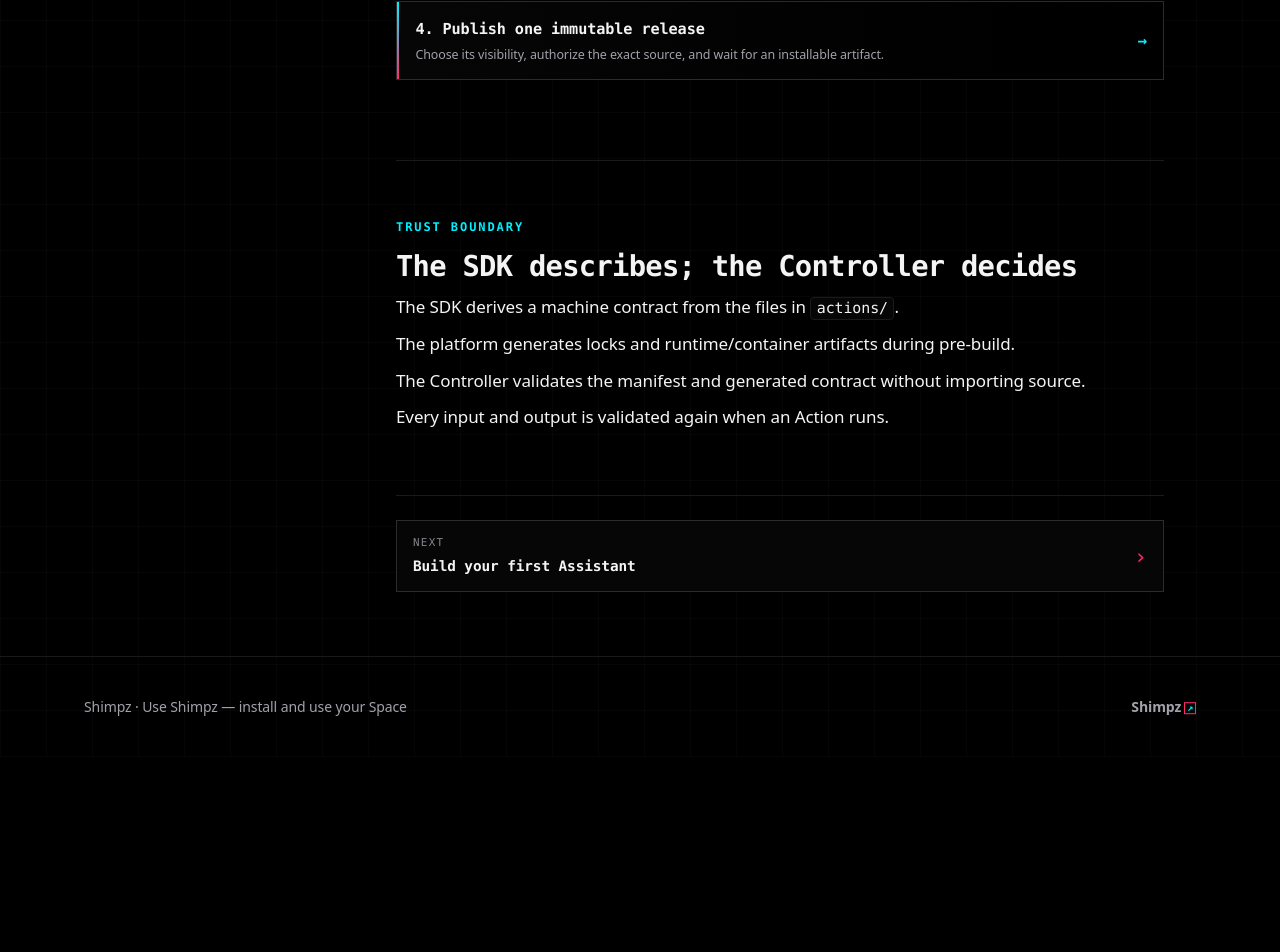
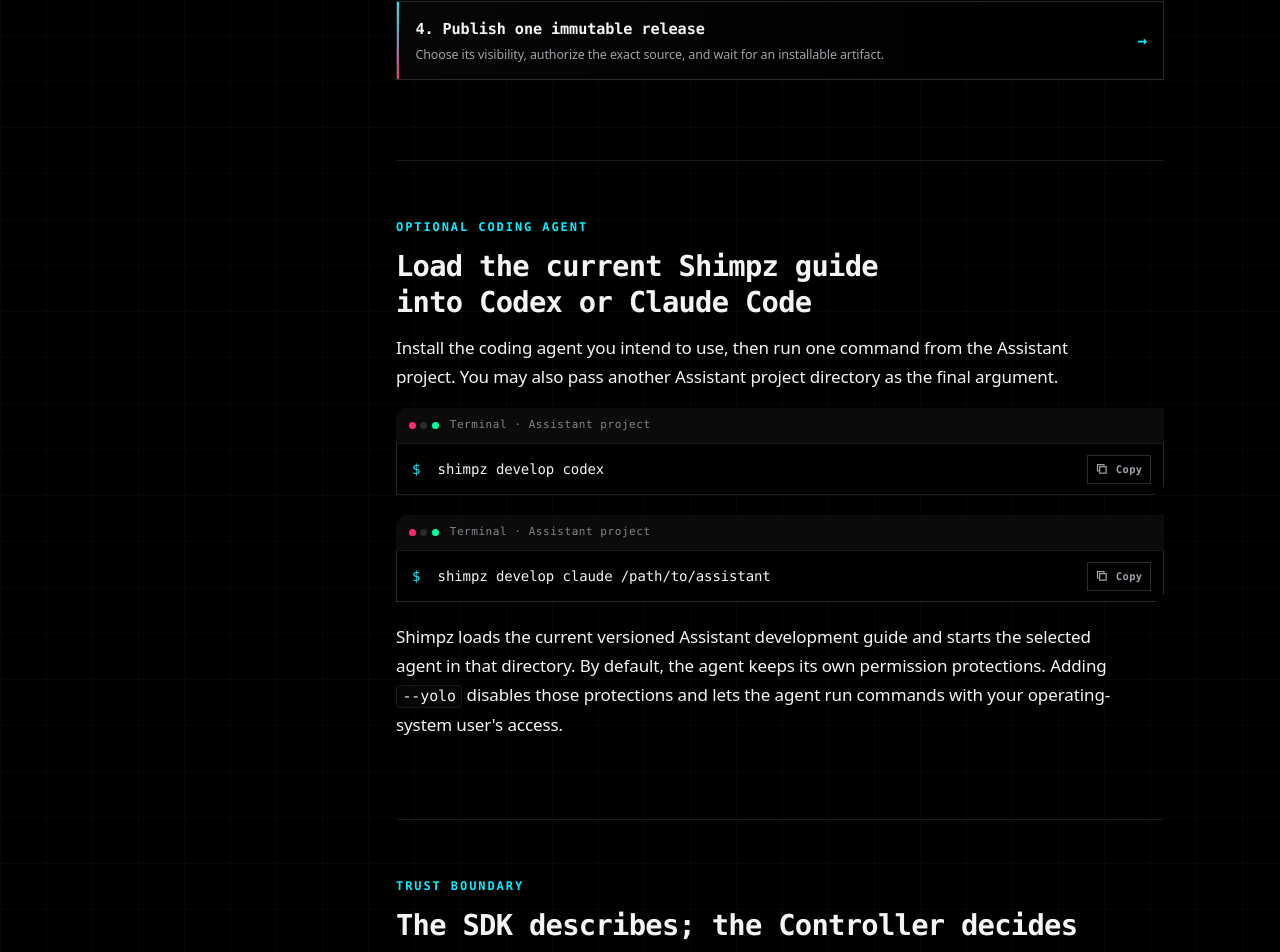
Before and after one commit to TheShimpz/shimpz-docs, a SvelteKit app: page /developers in a window 1280 px wide. Shown: the part 1017-1969 px from the top of the page. Before the commit the page ends 1774 px from the top, so only its background shows below. Built offline with nearby package versions, Linux system fonts and the light colour scheme.

Commit message:
docs: document the coding-agent handoff
Verified against shimpz-cli 0.4.3 at commit 0ab2e993d8e74acc50c9ba2a0ae35c3086355289.

```diff
--- a/src/routes/developers/+page.svelte
+++ b/src/routes/developers/+page.svelte
@@ -1,3 +1,7 @@
+<script lang="ts">
+  import CodeBlock from "$lib/components/CodeBlock.svelte";
+</script>
+
 <svelte:head>
   <title>Build a Shimpz Assistant — Shimpz docs</title>
   <link rel="canonical" href="https://docs.shimpz.com/developers/" />
@@ -47,6 +51,30 @@
   </ul>
 </section>
 
+<section class="guide-section" aria-labelledby="develop-title">
+  <span class="section-label">Optional coding agent</span>
+  <h2 id="develop-title">Load the current Shimpz guide into Codex or Claude Code</h2>
+  <p>
+    Install the coding agent you intend to use, then run one command from the Assistant project. You may also pass
+    another Assistant project directory as the final argument.
+  </p>
+  <CodeBlock
+    label="Start Codex in the current Assistant project"
+    title="Terminal · Assistant project"
+    lines={[{ value: "shimpz develop codex" }]}
+  />
+  <CodeBlock
+    label="Start Claude Code in another Assistant project"
+    title="Terminal · Assistant project"
+    lines={[{ value: "shimpz develop claude /path/to/assistant" }]}
+  />
+  <p>
+    Shimpz loads the current versioned Assistant development guide and starts the selected agent in that directory.
+    By default, the agent keeps its own permission protections. Adding <code>--yolo</code> disables those protections
+    and lets the agent run commands with your operating-system user's access.
+  </p>
+</section>
+
 <section class="guide-section" aria-labelledby="boundary-title">
   <span class="section-label">Trust boundary</span>
   <h2 id="boundary-title">The SDK describes; the Controller decides</h2>
```
